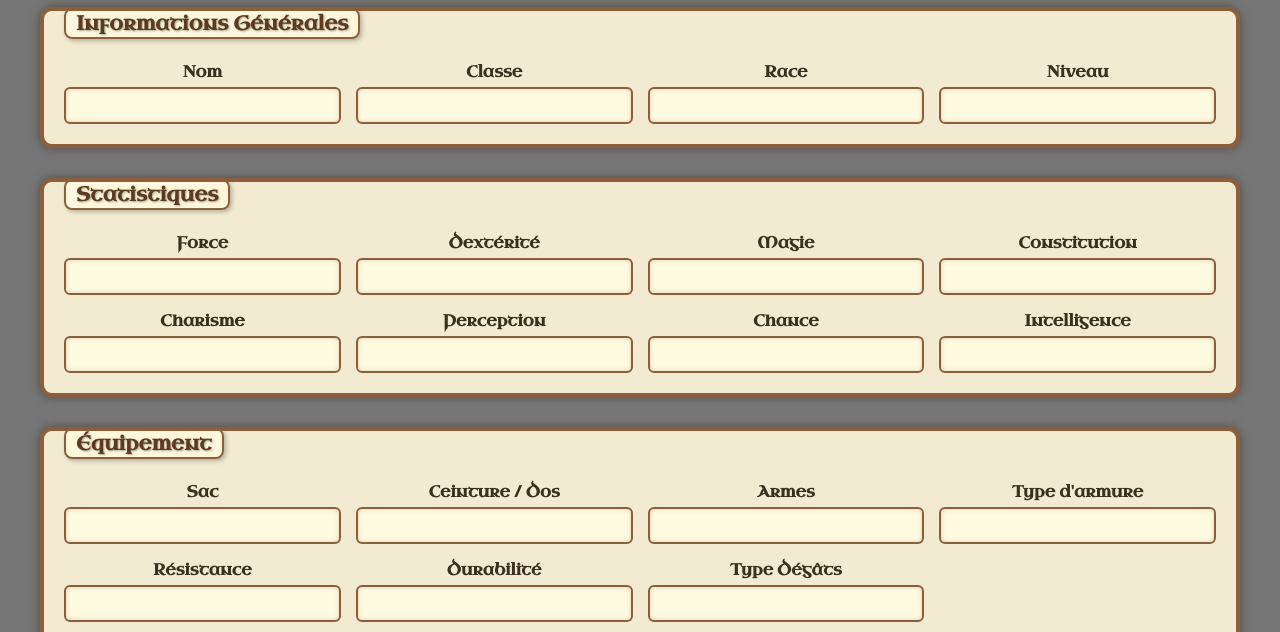
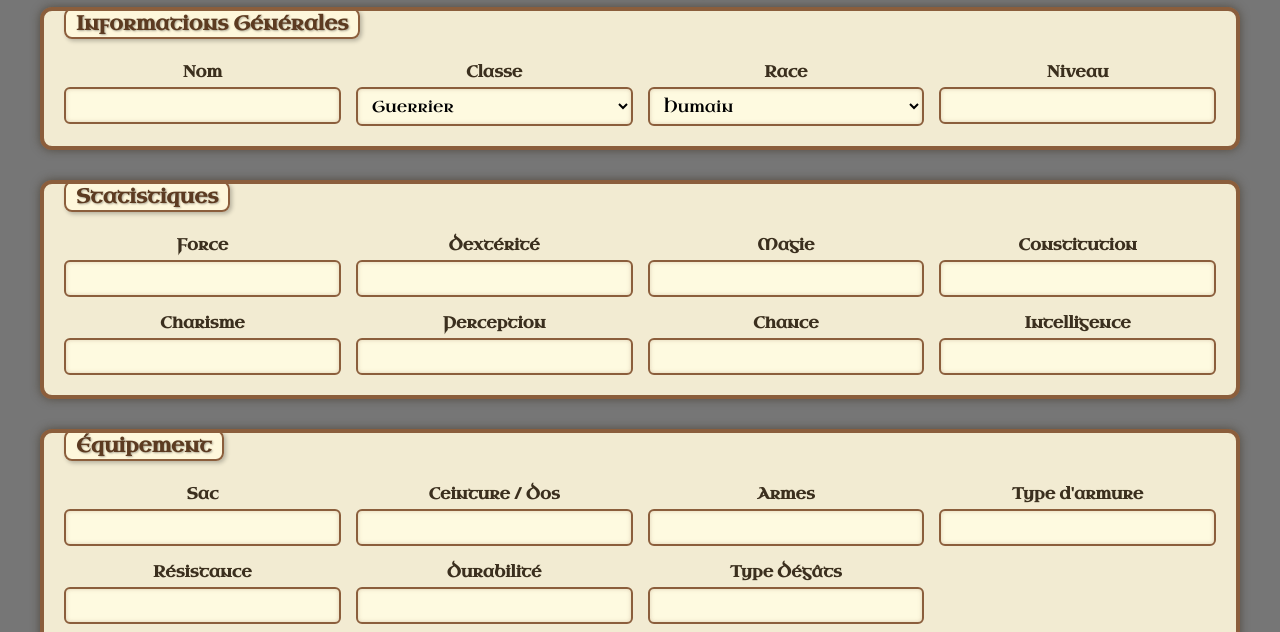
Before and after one commit to WMowgly/ArcaneSyncWeb, a website: page website/create_player.html in a window 1280 px wide. Shown: the part 160-792 px from the top of the page. Drawn offline with Linux system fonts and the light colour scheme.

Commit message:
listes classes et races

```diff
--- a/website/create_player.html
+++ b/website/create_player.html
@@ -55,7 +55,7 @@
       margin-bottom: 5px;
       color: #3b2f1e;
     }
-    input, textarea {
+    input, textarea, select {
       font-family: 'Uncial Antiqua', cursive;
       padding: 6px 10px;
       font-size: 16px;
@@ -87,8 +87,12 @@
     <h2>Informations Générales</h2>
     <div class="grid">
       <div class="field"><label>Nom</label><input id="player_name" type="text"></div>
-      <div class="field"><label>Classe</label><input id="player_class" type="text"></div>
-      <div class="field"><label>Race</label><input id="player_race" type="text"></div>
+      <div class="field"><label>Classe</label>
+        <select id="player_class"></select>
+      </div>
+      <div class="field"><label>Race</label>
+        <select id="player_race"></select>
+      </div>
       <div class="field"><label>Niveau</label><input id="player_level" type="number" min="1"></div>
     </div>
   </div>
@@ -145,6 +149,30 @@
 
   <script src="navbar.js"></script>
   <script>
+    // Options intégrées directement dans le code
+    const options = {
+      "classes": ["Guerrier", "Paladin", "Mage", "Marchand", "Ranger", "Druide", "Aventurier", "Sorceleur"],
+      "races": ["Humain", "Nain", "Elfe", "Draconnir", "Demi-Elfe", "Humnigar", "Ecorfal"]
+    };
+
+    // Remplir la liste déroulante des classes
+    const classSelect = document.getElementById('player_class');
+    options.classes.forEach(className => {
+      const option = document.createElement('option');
+      option.value = className;
+      option.textContent = className;
+      classSelect.appendChild(option);
+    });
+
+    // Remplir la liste déroulante des races
+    const raceSelect = document.getElementById('player_race');
+    options.races.forEach(raceName => {
+      const option = document.createElement('option');
+      option.value = raceName;
+      option.textContent = raceName;
+      raceSelect.appendChild(option);
+    });
+
     document.getElementById('save_player_creation').addEventListener('click', () => {
 
       // Copie les valeurs max vers les valeurs "actuelles"
```
